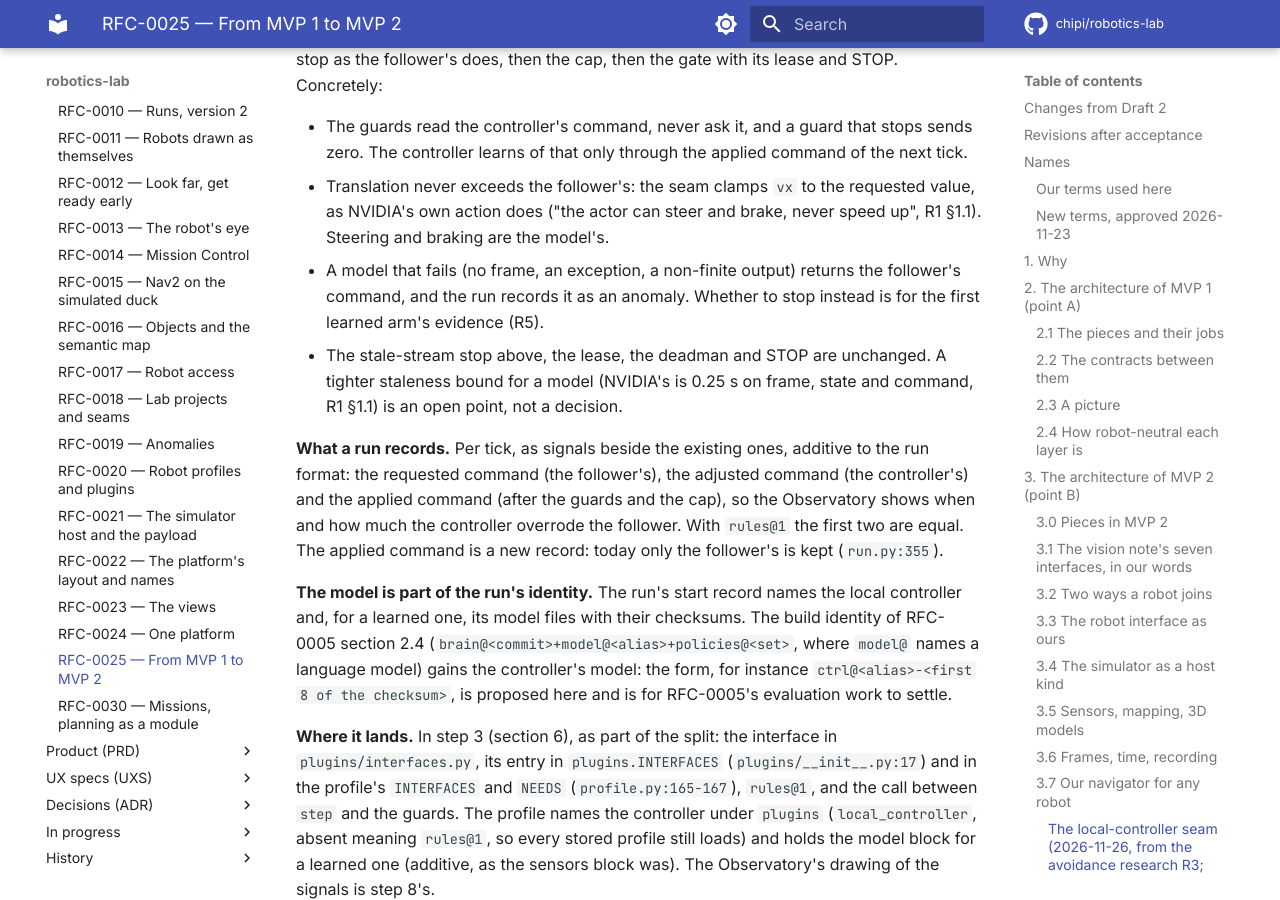
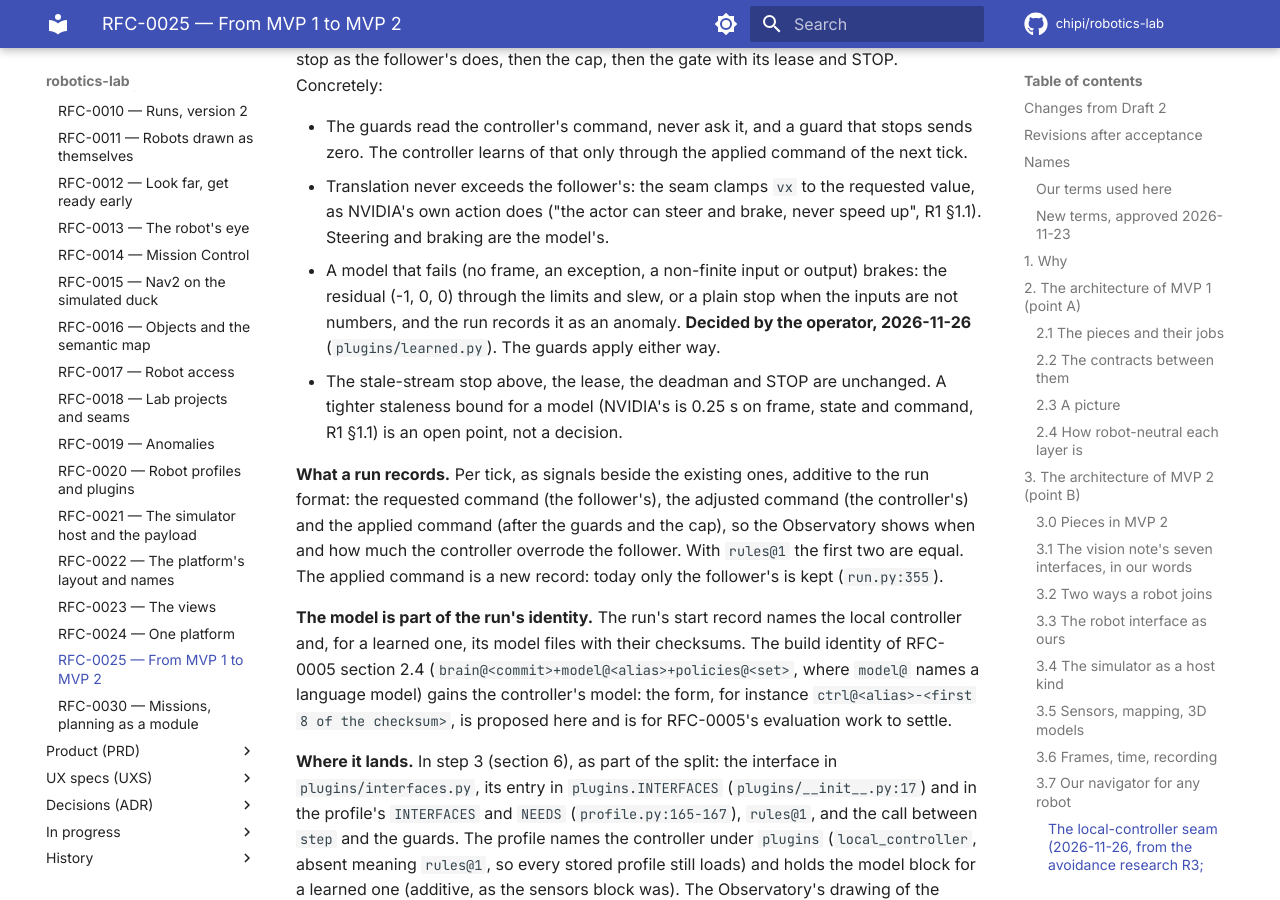
Before and after one commit to chipi/robotics-lab, an MkDocs documentation site: the page built from docs/rfc/RFC-0025-mvp1-to-mvp2.md, in a window 1280 px wide and 900 px high, scrolled down 35371 px. Built offline with MkDocs 1.6.1 and Material for MkDocs 9.7.7, drawn with Linux system fonts in a browser that asks for light colours; comment, search, counter and statistics services are not loaded.

Commit message:
docs: the operator's decisions: a failing learned model brakes (RFC-0025 3.7); R7d trains in Pollen's simulated apartment, the operator's home is not in the plan
Co-Authored-By: Claude Opus 5.5 <noreply@anthropic.com>
Claude-Session: https://claude.ai/code/session_014cvkLACeLchr5ni8n9hCia

```diff
--- a/docs/rfc/RFC-0025-mvp1-to-mvp2.md
+++ b/docs/rfc/RFC-0025-mvp1-to-mvp2.md
@@ -540,7 +540,8 @@ The honest list of what differs, so the contract does not pretend otherwise:
   watched, in four parts. The connector remaps the base's input to a topic only it publishes. It
   owns the one place where Nav2's and any hand-driving velocity meet (ROS has a tool for that,
   `twist_mux`; not verified in this repo; it arbitrates between sources and does not stop a
-  robot, so the watchdog above is a separate piece). It watches the graph for other publishers and raises
+  robot, so the watchdog above is a separate piece). It watches the graph for other publishers and
+  raises
   `someone_else_drives` (RFC-0017 §3.2). And it isolates the robot's graph by `ROS_DOMAIN_ID`. A
   real boundary would be SROS2; that is out of scope.
 - **ROS has a clock of its own.** Simulation stamps against our wall clock (section 3.6).
@@ -1089,9 +1090,10 @@ the follower's does, then the cap, then the gate with its lease and STOP. Concre
 - Translation never exceeds the follower's: the seam clamps `vx` to the requested value, as
   NVIDIA's own action does ("the actor can steer and brake, never speed up", R1 §1.1).
   Steering and braking are the model's.
-- A model that fails (no frame, an exception, a non-finite output) returns the follower's
-  command, and the run records it as an anomaly. Whether to stop instead is for the first
-  learned arm's evidence (R5).
+- A model that fails (no frame, an exception, a non-finite input or output) brakes: the residual
+  (-1, 0, 0) through the limits and slew, or a plain stop when the inputs are not numbers, and the
+  run records it as an anomaly. **Decided by the operator, 2026-11-26** (`plugins/learned.py`).
+  The guards apply either way.
 - The stale-stream stop above, the lease, the deadman and STOP are unchanged. A tighter
   staleness bound for a model (NVIDIA's is 0.25 s on frame, state and command, R1 §1.1) is an
   open point, not a decision.
@@ -1212,7 +1214,8 @@ kind's list; step 5a builds the scan, IMU and odometry paths.
 **The mapper is declared too** (2026-11-26, from the avoidance research S4; operator approved).
 The sensors are declared, but this RFC named one mapper, SLAM Toolbox, in the connector's own
 design: its reset in the reset sequence (section 3.6), a 2D grid as the only map, and fixed
-topic names (`/scan`, `/odom`, `/imu`, `/cmd_vel`, `/tf`; sections 3.0, 3.2 and 3.3). That would make
+topic names (`/scan`, `/odom`, `/imu`, `/cmd_vel`, `/tf`; sections 3.0, 3.2 and 3.3). That would
+make
 the connector a SLAM Toolbox connector, and a different mapper on a Jetson, such as one of
 NVIDIA's Isaac ROS nodes, would need the connector rewritten. So the robot's profile declares
 its mapper, and the connector reads the declaration. It names:
@@ -1289,7 +1292,8 @@ things follow, all in the existing design and none built:
   id, kind and where it comes from (the brick's HTTP, or the Pi). Nothing assumes one source or
   one machine. NXT-MVP1.md's D0 records this as a requirement so the host kind, the sensor
   declaration and the installation entry do not assume either.
-- **The last-hop watchdog covers both links** (section 3.3). Bluetooth's command latency and drop rate
+- **The last-hop watchdog covers both links** (section 3.3). Bluetooth's command latency and drop
+  rate
   decide the deadman's timeout over that link; unit D10 of NXT-MVP1.md measures them. The Pi
   module's link is not measured.
 
```
Also changed, not shown: docs/training/glossary-and-next.md (+3 -2 lines), docs/training/opportunities.md (+6 -5 lines), docs/wip/RESEARCH-LEARNED-AVOIDANCE.md (+2 -2 lines).
